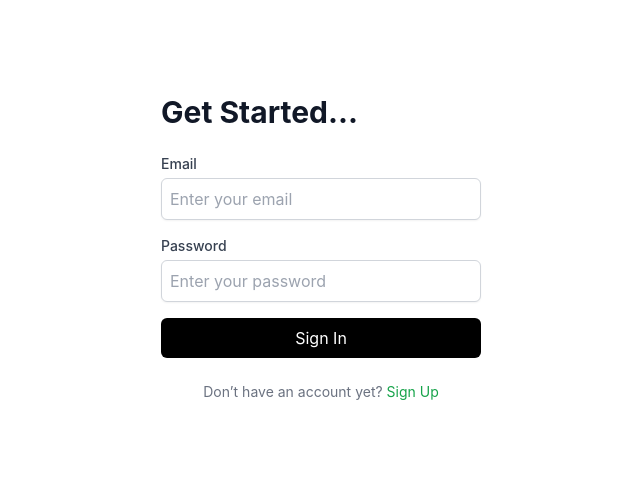
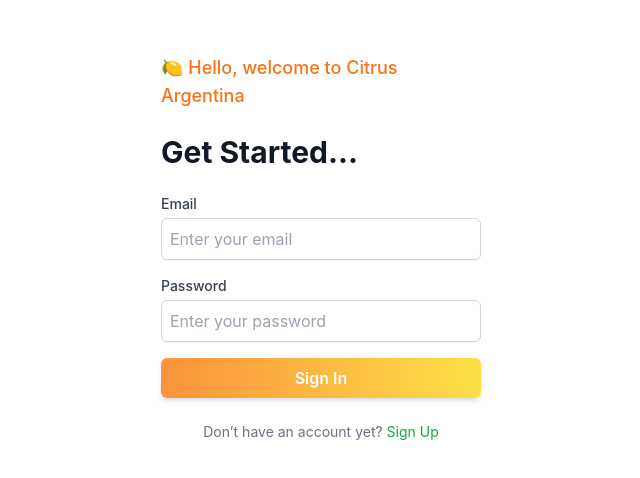
Before and after one commit to skyla643/WEBAPP_FRUITSCOMMERCE, a React (Create React App) app in the folder frontend/: page / in a window 1280 px wide. Shown: the part 152-630 px from the top of the page, without its empty margins (639-1279 px from the left). Built offline with nearby package versions, Linux system fonts and the light colour scheme; grey boxes are pictures that could not be loaded.

Commit message:
Update Login.tsx

```diff
--- a/frontend/src/components/Login.tsx
+++ b/frontend/src/components/Login.tsx
@@ -3,7 +3,7 @@
 const Login: React.FC = () => {
   return (
     <div className="flex h-screen">
-      {/* 🎥 Left side: looping video */}
+      {/* 🍋 Lemon video on the left */}
       <div className="w-1/2 relative overflow-hidden">
         <video
           autoPlay
@@ -17,11 +17,15 @@
         </video>
       </div>
 
-      {/* 🔐 Right side: login form */}
+      {/* 🔐 Login form on the right */}
       <div className="w-1/2 bg-white flex items-center justify-center">
         <div className="max-w-sm w-full space-y-6 p-8">
+
+          {/* 🍋 Welcome message */}
+          <h2 className="text-lg font-medium text-orange-500">🍋 Hello, welcome to Citrus Argentina</h2>
           <h1 className="text-3xl font-bold text-gray-900">Get Started...</h1>
 
+          {/* Login Form */}
           <form className="space-y-4">
             <div>
               <label className="block text-sm font-medium text-gray-700">Email</label>
@@ -39,9 +43,11 @@
                 className="mt-1 block w-full border border-gray-300 rounded-md shadow-sm p-2"
               />
             </div>
+
+            {/* 🍊 Fancy citrus Sign In button */}
             <button
               type="submit"
-              className="w-full bg-black text-white py-2 rounded-md hover:bg-gray-900 transition"
+              className="w-full py-2 rounded-md bg-gradient-to-r from-orange-400 to-yellow-300 text-white font-semibold shadow-md hover:scale-105 hover:from-orange-500 hover:to-yellow-400 transition-all duration-300 ease-in-out"
             >
               Sign In
             </button>
```
